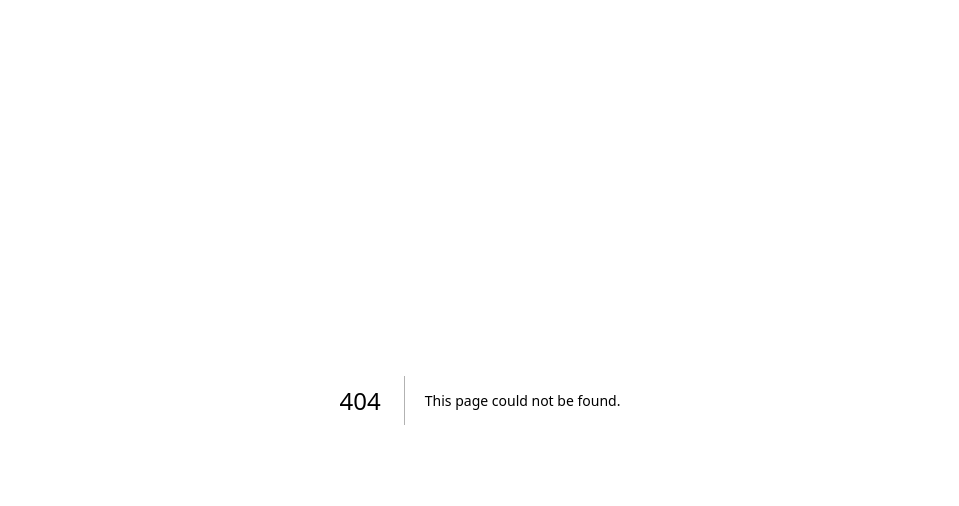
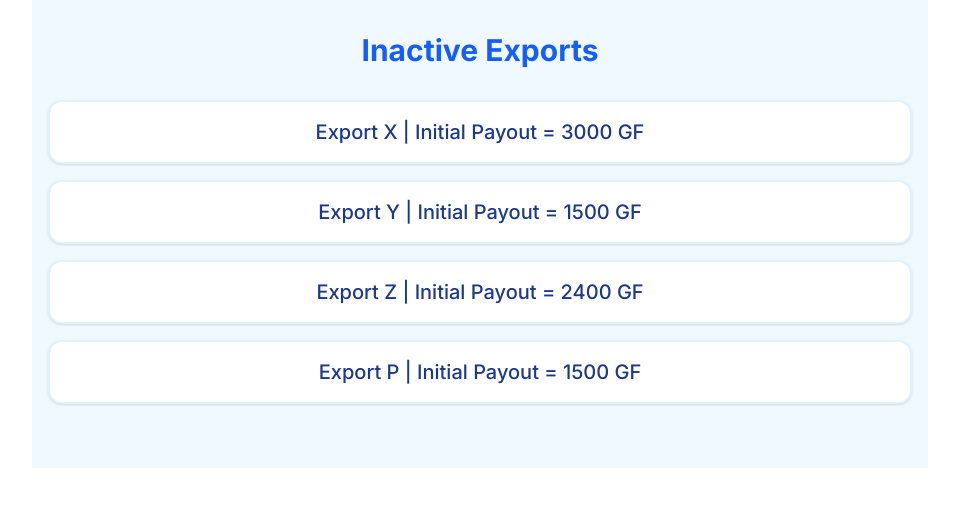
Before and after one commit to Zohaib-Eh/GoFish, a Next.js app: page /inactive-exports in a window 1280 px wide. Before the commit this address had no page. Shown: the top 506 px of the page, without its empty margins (160-1119 px from the left). Built offline with nearby package versions, Linux system fonts and the light colour scheme.

Commit message:
Idk what I am doing

```diff
--- a/app/globals.css
+++ /dev/null
@@ -1,59 +0,0 @@
-@tailwind base;
-@tailwind components;
-@tailwind utilities;
-
-@layer base {
-  :root {
-    --background: 0 0% 100%;
-    --foreground: 222.2 84% 4.9%;
-    --card: 0 0% 100%;
-    --card-foreground: 222.2 84% 4.9%;
-    --popover: 0 0% 100%;
-    --popover-foreground: 222.2 84% 4.9%;
-    --primary: 196 100% 50%;
-    --primary-foreground: 210 40% 98%;
-    --secondary: 210 40% 96.1%;
-    --secondary-foreground: 222.2 47.4% 11.2%;
-    --muted: 210 40% 96.1%;
-    --muted-foreground: 215.4 16.3% 46.9%;
-    --accent: 210 40% 96.1%;
-    --accent-foreground: 222.2 47.4% 11.2%;
-    --destructive: 0 84.2% 60.2%;
-    --destructive-foreground: 210 40% 98%;
-    --border: 214.3 31.8% 91.4%;
-    --input: 214.3 31.8% 91.4%;
-    --ring: 196 100% 50%;
-    --radius: 0.75rem;
-  }
-
-  .dark {
-    --background: 222.2 84% 4.9%;
-    --foreground: 210 40% 98%;
-    --card: 222.2 84% 4.9%;
-    --card-foreground: 210 40% 98%;
-    --popover: 222.2 84% 4.9%;
-    --popover-foreground: 210 40% 98%;
-    --primary: 196 100% 50%;
-    --primary-foreground: 222.2 47.4% 11.2%;
-    --secondary: 217.2 32.6% 17.5%;
-    --secondary-foreground: 210 40% 98%;
-    --muted: 217.2 32.6% 17.5%;
-    --muted-foreground: 215 20.2% 65.1%;
-    --accent: 217.2 32.6% 17.5%;
-    --accent-foreground: 210 40% 98%;
-    --destructive: 0 62.8% 30.6%;
-    --destructive-foreground: 210 40% 98%;
-    --border: 217.2 32.6% 17.5%;
-    --input: 217.2 32.6% 17.5%;
-    --ring: 196 100% 50%;
-  }
-}
-
-@layer base {
-  * {
-    @apply border-border;
-  }
-  body {
-    @apply bg-background text-foreground;
-  }
-}
--- /dev/null
+++ b/src/app/inactive-exports/page.tsx
@@ -0,0 +1,23 @@
+import { ExportCard } from "@/components/export-card"
+import { PageHeader } from "@/components/page-header"
+
+export default function InactiveExportsPage() {
+  const inactiveExports = [
+    { id: "X", initialPayout: 3000 },
+    { id: "Y", initialPayout: 1500 },
+    { id: "Z", initialPayout: 2400 },
+    { id: "P", initialPayout: 1500 },
+  ]
+
+  return (
+    <div className="max-w-4xl mx-auto px-4 py-8 bg-sky-50">
+      <PageHeader title="Inactive Exports" />
+
+      <div className="space-y-4 my-8">
+        {inactiveExports.map((export_) => (
+          <ExportCard key={export_.id} exportId={export_.id} initialPayout={export_.initialPayout} />
+        ))}
+      </div>
+    </div>
+  )
+}
--- /dev/null
+++ b/src/components/export-card.tsx
@@ -0,0 +1,22 @@
+"use client"
+
+import { Card, CardContent } from "@/components/ui/card"
+
+interface ExportCardProps {
+  exportId: string
+  initialPayout: number
+}
+
+export function ExportCard({ exportId, initialPayout }: ExportCardProps) {
+  return (
+    <Card className="border-2 border-sky-100 shadow-sm">
+      <CardContent className="p-4">
+        <div className="text-center">
+          <h3 className="text-xl font-medium text-blue-900">
+            Export {exportId} | Initial Payout = {initialPayout} GF
+          </h3>
+        </div>
+      </CardContent>
+    </Card>
+  )
+}
--- /dev/null
+++ b/src/components/page-header.tsx
@@ -0,0 +1,14 @@
+import { cn } from "@/lib/utils"
+
+interface PageHeaderProps {
+  title: string
+  className?: string
+}
+
+export function PageHeader({ title, className }: PageHeaderProps) {
+  return (
+    <div className={cn("text-center mb-8", className)}>
+      <h1 className="text-3xl font-bold text-blue-600">{title}</h1>
+    </div>
+  )
+}
```
